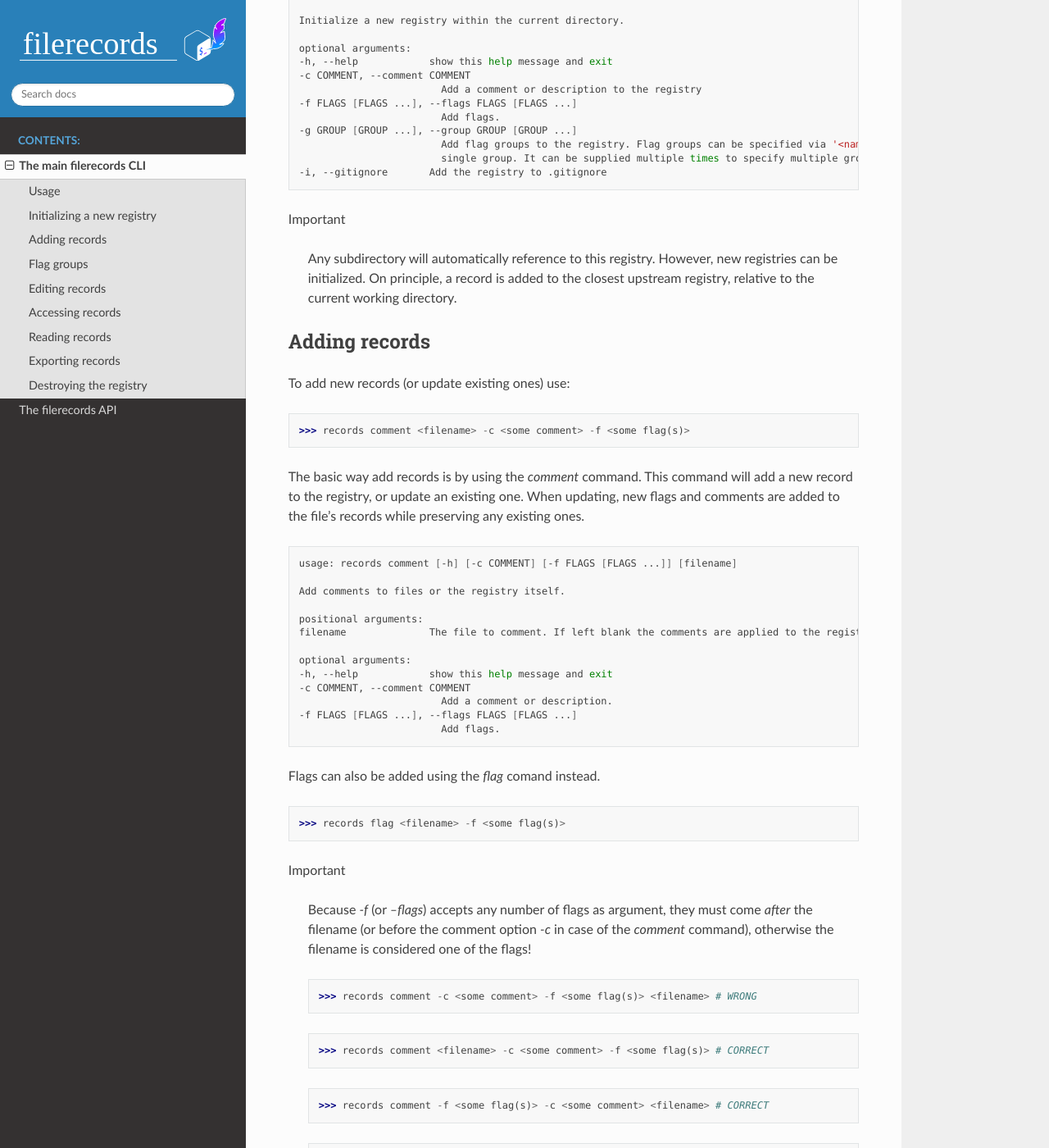
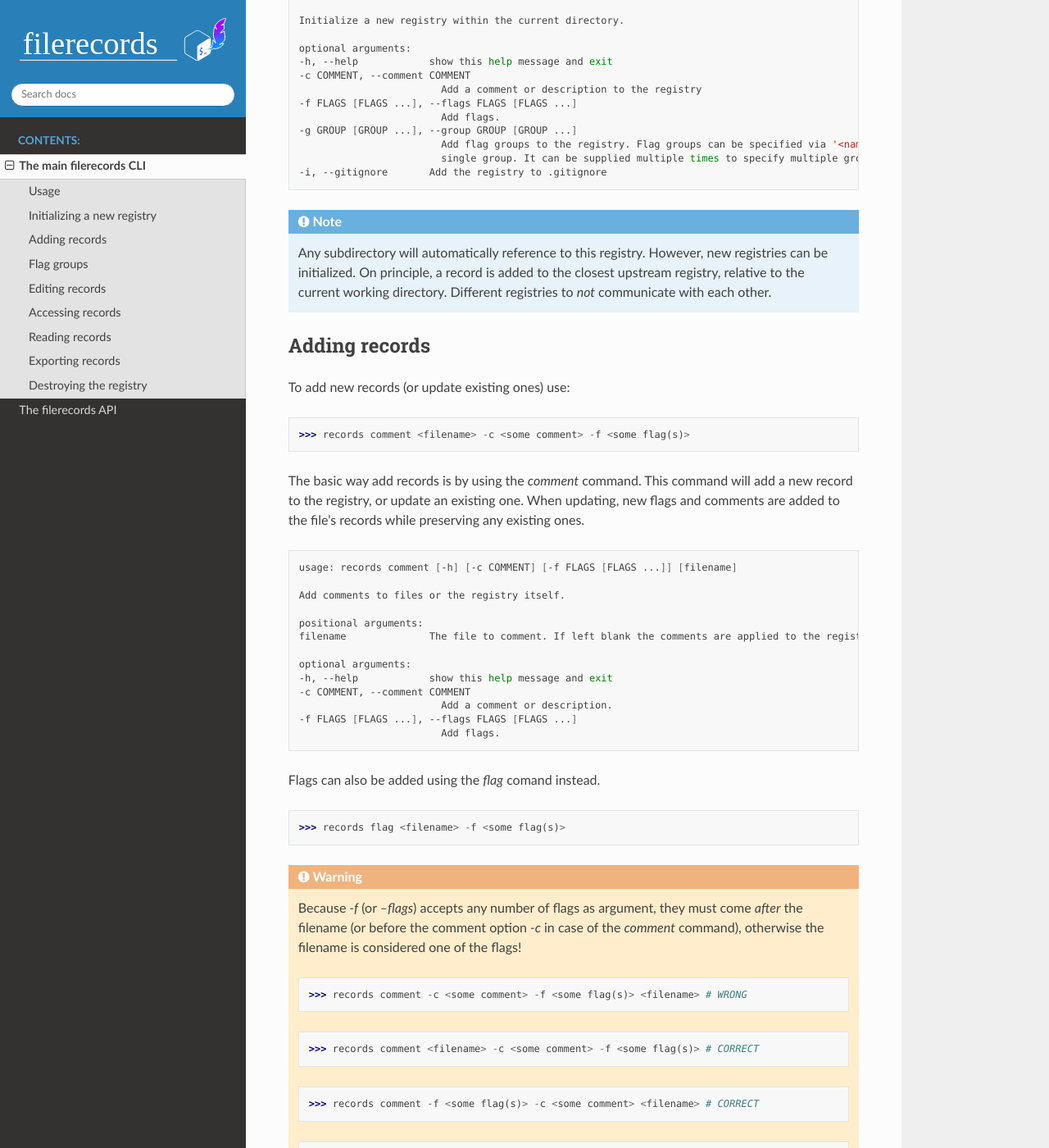
Before and after one commit to NoahHenrikKleinschmidt/filerecords, a Sphinx documentation site: the page built from docs/source/filerecords.cli.rst, in a window 1280 px wide and 1400 px high, scrolled down 1417 px. Shown: the whole window at 82% size. Built offline with Sphinx 7.4.7 and the Read the Docs theme 2.0.0, drawn with Linux system fonts in a browser that asks for light colours.

Commit message:
update docstrings

```diff
--- a/docs/source/filerecords.cli.rst
+++ b/docs/source/filerecords.cli.rst
@@ -70,11 +70,11 @@ It is possible to also add comments and flags to the registry when initializing
    -i, --gitignore       Add the registry to .gitignore
 
 
-Important
+.. note::
 
    Any subdirectory will automatically reference to this registry. However, new registries can be initialized.
    On principle, a record is added to the closest upstream registry, relative to the current working directory.
-
+   Different registries to *not* communicate with each other.
 
 Adding records
 --------------
@@ -107,19 +107,19 @@ Flags can also be added using the `flag` comand instead.
 
    >>> records flag <filename> -f <some flag(s)>
 
-Important
+.. warning::
 
    Because `-f` (or `--flags`) accepts any number of flags as argument, they must come *after* the filename (or before the comment option `-c` in case of the `comment` command), otherwise the filename is considered one of the flags!
 
-   >>> records comment -c <some comment> -f <some flag(s)> <filename> # WRONG
+      >>> records comment -c <some comment> -f <some flag(s)> <filename> # WRONG
 
-   >>> records comment <filename> -c <some comment> -f <some flag(s)> # CORRECT
+      >>> records comment <filename> -c <some comment> -f <some flag(s)> # CORRECT
 
-   >>> records comment -f <some flag(s)> -c <some comment> <filename> # CORRECT
+      >>> records comment -f <some flag(s)> -c <some comment> <filename> # CORRECT
 
-   >>> records flag -f <some flag(s)> <filename> # WRONG
+      >>> records flag -f <some flag(s)> <filename> # WRONG
 
-   >>> records flag <filename> -f <some flag(s)> # CORRECT
+      >>> records flag <filename> -f <some flag(s)> # CORRECT
 
 .. code-block:: bash
 
--- a/docs/source/filerecords.core.rst
+++ b/docs/source/filerecords.core.rst
@@ -1,7 +1,7 @@
 The filerecords core
 ====================
 
-Note
+.. note::
 
    These are techincal records for other utility submodules of `filerecords`.
    They are of no further concern to the user.
--- a/docs/source/index.rst
+++ b/docs/source/index.rst
@@ -71,7 +71,7 @@ our project is about analysing gene set enrichments from some RNA-seq data, so w
    records init -c "the GSEA project from August 2022"
 
 
-Note
+.. note::
 
    On a technical note it is not required to first initialize a registry. This is because `filerecords` will search the filesystem
    for a an existing registry, and if none is found a new registry is automatically created in the current working directory.
```
Also changed, not shown: docs/source/logo_white.svg, 2 other files.
